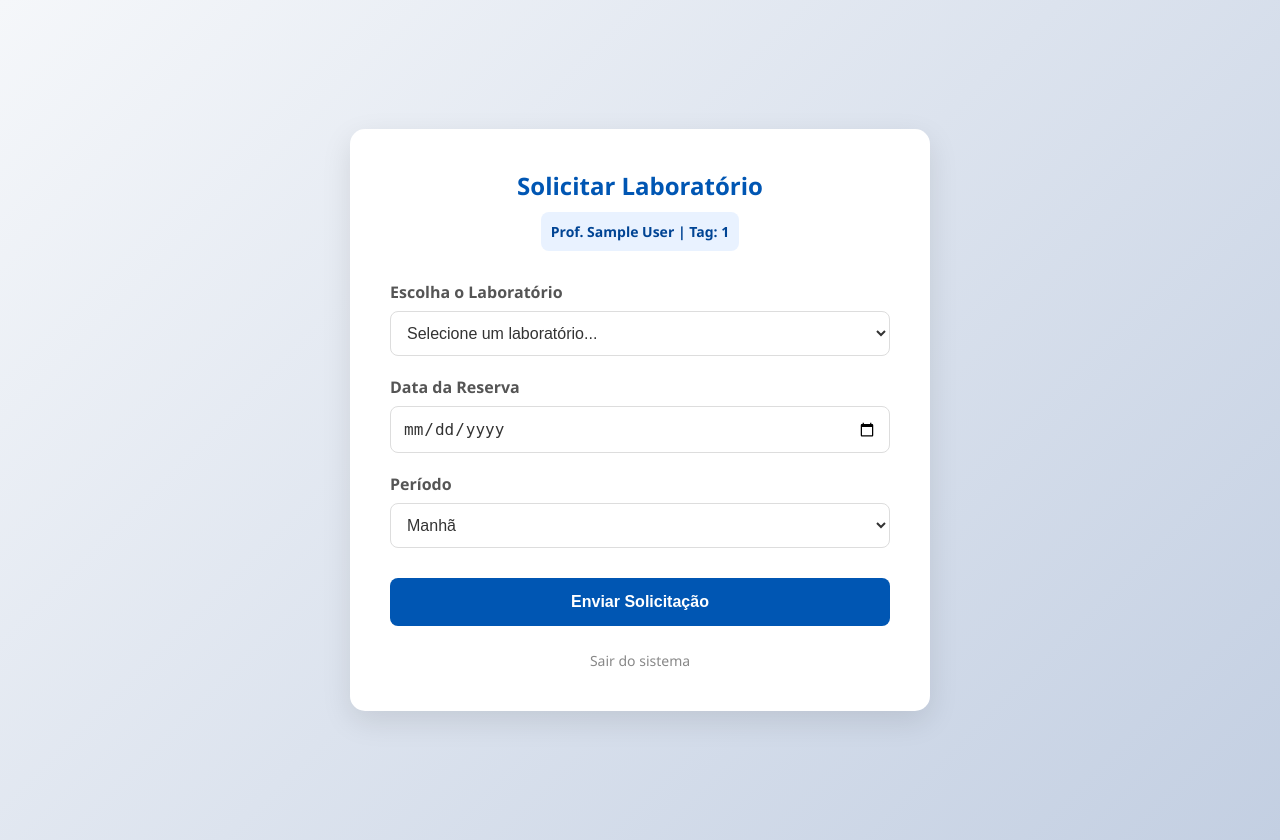
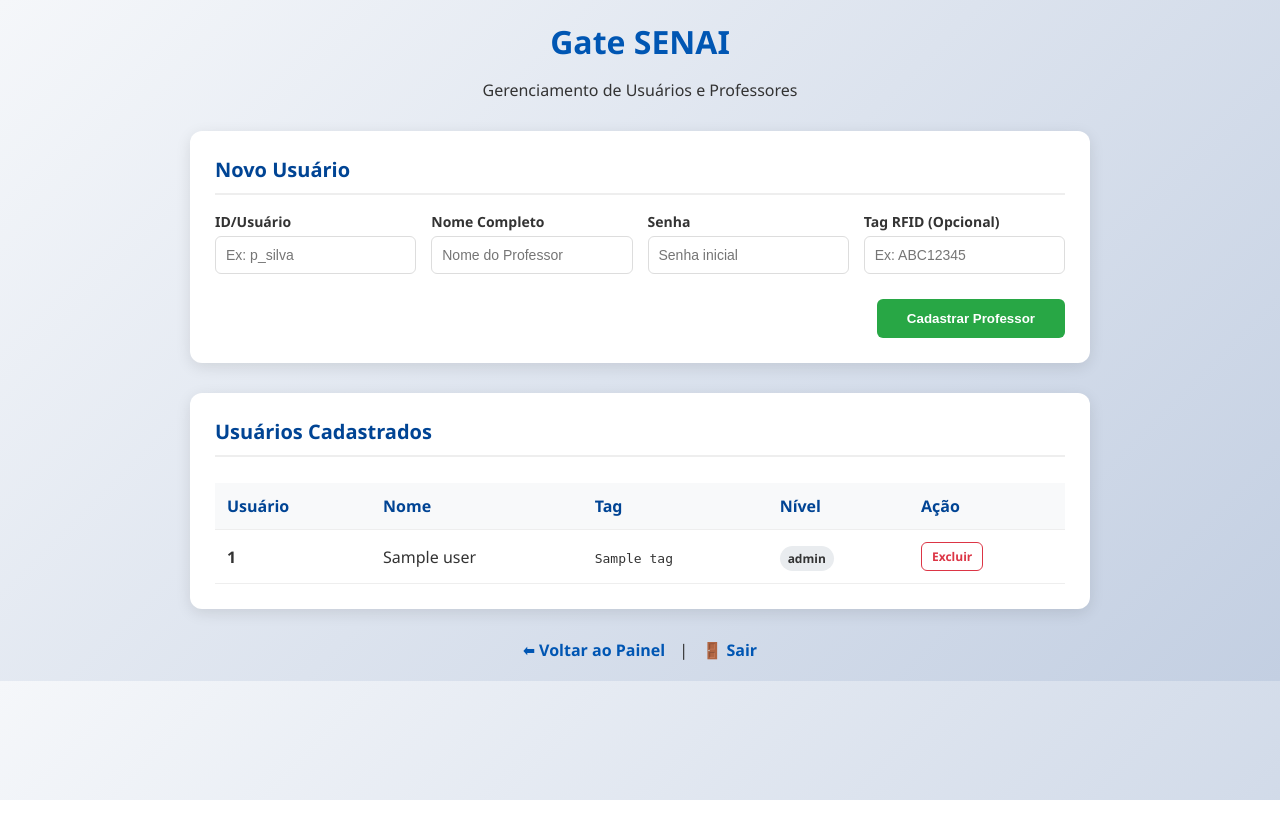
Before and after one commit to Ronaldricoo/gate-senai, a Flask app: template templates/solicitar.html in a window 1280 px wide. After the commit the page ends 800 px from the top, so only its background shows below. Run offline with Flask 3, Linux system fonts and the light colour scheme; the visitor is signed in with stand-in values (Sample User, id 1); the template is opened without the code that fills it: most values are stand-ins (such as "Sample title", 1, 10 or a date in 2020).

Commit message:
Replace solicitar.html with gerenciar.html

```diff
--- a/templates/solicitar.html
+++ b/templates/solicitar.html
@@ -3,173 +3,232 @@
 <head>
     <meta charset="UTF-8">
     <meta name="viewport" content="width=device-width, initial-scale=1.0">
-    <title>Solicitar Laboratório | Gate SENAI</title>
+    <title>Gerenciar Usuários | Gate SENAI</title>
     <style>
         :root {
             --primary-color: #0056b3;
             --secondary-color: #004494;
+            --danger-color: #dc3545;
+            --success-color: #28a745;
             --bg-gradient: linear-gradient(135deg, #f5f7fa 0%, #c3cfe2 100%);
-            --text-color: #333;
-            --card-bg: #ffffff;
         }
 
         body {
-            font-family: 'Segoe UI', Roboto, Helvetica, Arial, sans-serif;
+            font-family: 'Segoe UI', Tahoma, Geneva, Verdana, sans-serif;
             background: var(--bg-gradient);
-            min-height: 100vh;
             margin: 0;
-            display: flex;
-            align-items: center;
-            justify-content: center;
             padding: 20px;
+            color: #333;
         }
 
         .container {
-            background: var(--card-bg);
-            width: 100%;
-            max-width: 500px;
-            padding: 40px;
-            border-radius: 15px;
-            box-shadow: 0 10px 30px rgba(0, 0, 0, 0.1);
+            max-width: 900px;
+            margin: 0 auto;
+        }
+
+        header {
+            text-align: center;
+            margin-bottom: 30px;
+        }
+
+        header h1 {
+            color: var(--primary-color);
+            margin: 0;
+        }
+
+        .card {
+            background: white;
+            padding: 25px;
+            border-radius: 12px;
+            box-shadow: 0 4px 15px rgba(0,0,0,0.1);
+            margin-bottom: 30px;
+        }
+
+        .card h2 {
+            margin-top: 0;
+            font-size: 20px;
+            border-bottom: 2px solid #eee;
+            padding-bottom: 10px;
+            color: var(--secondary-color);
+        }
+
+        /* Grid para o formulário */
+        .form-grid {
+            display: grid;
+            grid-template-columns: repeat(auto-fit, minmax(200px, 1fr));
+            gap: 15px;
+            margin-top: 15px;
+        }
+
+        .form-group {
+            display: flex;
+            flex-direction: column;
+        }
+
+        .form-group label {
+            font-weight: 600;
+            margin-bottom: 5px;
+            font-size: 14px;
+        }
+
+        .form-group input {
+            padding: 10px;
+            border: 1px solid #ddd;
+            border-radius: 6px;
+            font-size: 14px;
+        }
+
+        .btn {
+            padding: 10px 20px;
+            border: none;
+            border-radius: 6px;
+            font-weight: bold;
+            cursor: pointer;
+            transition: all 0.3s;
+            text-decoration: none;
+            display: inline-block;
             text-align: center;
         }
 
-        .header {
-            margin-bottom: 30px;
+        .btn-add {
+            background-color: var(--success-color);
+            color: white;
+            grid-column: 1 / -1; /* Ocupa a linha toda em telas pequenas */
+            margin-top: 10px;
         }
 
-        .header h2 {
-            color: var(--primary-color);
-            margin: 0;
-            font-size: 24px;
+        .btn-add:hover { background-color: #218838; }
+
+        /* Estilização da Tabela */
+        .table-container {
+            overflow-x: auto;
         }
 
-        .user-info {
-            background: #e9f2ff;
+        table {
+            width: 100%;
+            border-collapse: collapse;
+            margin-top: 10px;
+        }
+
+        th, td {
+            text-align: left;
+            padding: 12px;
+            border-bottom: 1px solid #eee;
+        }
+
+        th {
+            background-color: #f8f9fa;
             color: var(--secondary-color);
-            padding: 10px;
-            border-radius: 8px;
-            font-size: 14px;
-            margin-top: 10px;
-            display: inline-block;
             font-weight: 600;
         }
 
-        form {
-            text-align: left;
+        .role-badge {
+            padding: 4px 8px;
+            border-radius: 20px;
+            font-size: 12px;
+            font-weight: bold;
+            background: #e9ecef;
         }
 
-        .form-group {
-            margin-bottom: 20px;
+        .btn-delete {
+            background-color: #fff;
+            color: var(--danger-color);
+            border: 1px solid var(--danger-color);
+            padding: 5px 10px;
+            font-size: 12px;
         }
 
-        label {
-            display: block;
-            margin-bottom: 8px;
-            font-weight: 600;
-            color: #555;
+        .btn-delete:hover {
+            background-color: var(--danger-color);
+            color: white;
         }
 
-        select, input[type="date"] {
-            width: 100%;
-            padding: 12px;
-            border: 1px solid #ddd;
-            border-radius: 8px;
-            font-size: 16px;
-            color: var(--text-color);
-            background-color: #fff;
-            box-sizing: border-box;
-            transition: border-color 0.3s, box-shadow 0.3s;
+        .nav-links {
+            text-align: center;
+            margin-top: 20px;
         }
 
-        select:focus, input[type="date"]:focus {
-            outline: none;
-            border-color: var(--primary-color);
-            box-shadow: 0 0 0 3px rgba(0, 86, 179, 0.1);
+        .nav-links a {
+            color: var(--primary-color);
+            text-decoration: none;
+            font-weight: 600;
+            margin: 0 10px;
         }
 
-        .btn-submit {
-            width: 100%;
-            background-color: var(--primary-color);
-            color: white;
-            border: none;
-            padding: 15px;
-            font-size: 16px;
-            font-weight: bold;
-            border-radius: 8px;
-            cursor: pointer;
-            transition: background 0.3s, transform 0.2s;
-            margin-top: 10px;
-        }
-
-        .btn-submit:hover {
-            background-color: var(--secondary-color);
-        }
-
-        .btn-submit:active {
-            transform: scale(0.98);
-        }
-
-        .logout-link {
-            display: inline-block;
-            margin-top: 25px;
-            text-decoration: none;
-            color: #888;
-            font-size: 14px;
-            transition: color 0.3s;
-        }
-
-        .logout-link:hover {
-            color: #dc3545;
-        }
-
-        /* Estilo para telas pequenas */
-        @media (max-width: 480px) {
-            .container {
-                padding: 25px;
-            }
+        @media (min-width: 600px) {
+            .btn-add { width: auto; justify-self: end; padding: 12px 30px; }
         }
     </style>
 </head>
 <body>
 
     <div class="container">
-        <div class="header">
-            <h2>Solicitar Laboratório</h2>
-            <div class="user-info">
-                Prof. {{ session['nome'] }} | Tag: {{ session['tag'] }}
+        <header>
+            <h1>Gate SENAI</h1>
+            <p>Gerenciamento de Usuários e Professores</p>
+        </header>
+
+        <div class="card">
+            <h2>Novo Usuário</h2>
+            <form action="/cadastrar_usuario" method="POST" class="form-grid">
+                <div class="form-group">
+                    <label>ID/Usuário</label>
+                    <input type="text" name="user_id" placeholder="Ex: p_silva" required>
+                </div>
+                <div class="form-group">
+                    <label>Nome Completo</label>
+                    <input type="text" name="nome" placeholder="Nome do Professor" required>
+                </div>
+                <div class="form-group">
+                    <label>Senha</label>
+                    <input type="password" name="senha" placeholder="Senha inicial" required>
+                </div>
+                <div class="form-group">
+                    <label>Tag RFID (Opcional)</label>
+                    <input type="text" name="tag" placeholder="Ex: ABC12345">
+                </div>
+                <button type="submit" class="btn btn-add">Cadastrar Professor</button>
+            </form>
+        </div>
+
+        <div class="card">
+            <h2>Usuários Cadastrados</h2>
+            <div class="table-container">
+                <table>
+                    <thead>
+                        <tr>
+                            <th>Usuário</th>
+                            <th>Nome</th>
+                            <th>Tag</th>
+                            <th>Nível</th>
+                            <th>Ação</th>
+                        </tr>
+                    </thead>
+                    <tbody>
+                        {% for user in usuarios %}
+                        <tr>
+                            <td><strong>{{ user.id }}</strong></td>
+                            <td>{{ user.nome }}</td>
+                            <td><code>{{ user.tag or '---' }}</code></td>
+                            <td><span class="role-badge">{{ user.role }}</span></td>
+                            <td>
+                                {% if user.id != 'admin' %}
+                                <a href="/excluir_usuario/{{ user.id }}" class="btn btn-delete" onclick="return confirm('Tem certeza que deseja excluir?')">Excluir</a>
+                                {% else %}
+                                <small style="color: #ccc;">Protegido</small>
+                                {% endif %}
+                            </td>
+                        </tr>
+                        {% endfor %}
+                    </tbody>
+                </table>
             </div>
         </div>
 
-        <form action="/enviar_solicitacao" method="post">
-            <div class="form-group">
-                <label for="lab">Escolha o Laboratório</label>
-                <select name="lab" id="lab" required>
-                    <option value="" disabled selected>Selecione um laboratório...</option>
-                    {% for lab in labs %}
-                        <option value="{{ lab }}">{{ lab }}</option>
-                    {% endfor %}
-                </select>
-            </div>
-
-            <div class="form-group">
-                <label for="data">Data da Reserva</label>
-                <input type="date" name="data" id="data" required>
-            </div>
-
-            <div class="form-group">
-                <label for="periodo">Período</label>
-                <select name="periodo" id="periodo" required>
-                    <option value="Manhã">Manhã</option>
-                    <option value="Tarde">Tarde</option>
-                    <option value="Noite">Noite</option>
-                </select>
-            </div>
-
-            <button type="submit" class="btn-submit">Enviar Solicitação</button>
-        </form>
-
-        <a href="/logout" class="logout-link">Sair do sistema</a>
+        <div class="nav-links">
+            <a href="/aprovar">⬅ Voltar ao Painel</a> |
+            <a href="/logout">🚪 Sair</a>
+        </div>
     </div>
 
 </body>
```
